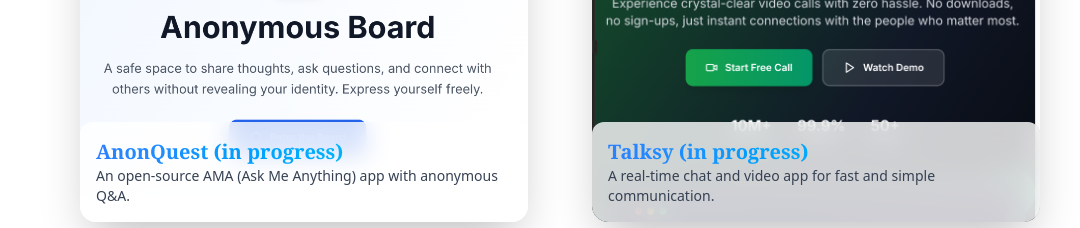
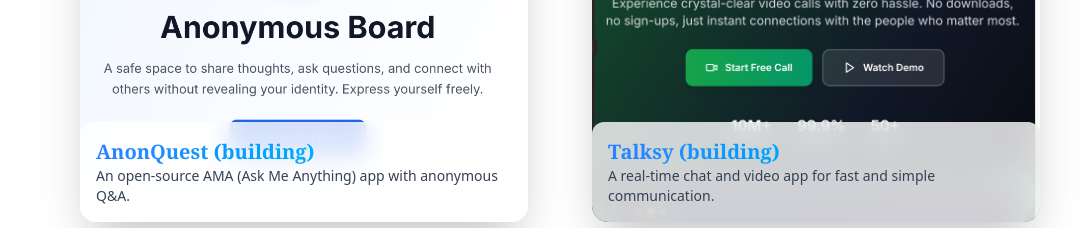
Before and after one commit to rajscriptsGH/Portfolio, a Next.js app: page / in a window 1280 px wide. Shown: the part 1740-1968 px from the top of the page, without its empty margins (120-1200 px from the left). Built offline with nearby package versions, Linux system fonts and the light colour scheme; a web font is replaced by a local one.

Commit message:
project update

```diff
--- a/src/components/FeaturedProjects.tsx
+++ b/src/components/FeaturedProjects.tsx
@@ -22,7 +22,7 @@
             demo: "https://bytebrain.vercel.app",
         },
         {
-            title: "AnonQuest (in progress)",
+            title: "AnonQuest (building)",
             img: "/anonquest.png",
             desc: "An open-source AMA (Ask Me Anything) app with anonymous Q&A.",
             tech: ["Next.js", "TypeScript", "Tailwind", "Node.js", "MongoDB", "Express"],
@@ -30,7 +30,7 @@
             demo: "https://anonquest.vercel.app",
         },
         {
-            title: "Talksy (in progress)",
+            title: "Talksy (building)",
             img: "/talksyChat.png",
             desc: "A real-time chat and video app for fast and simple communication.",
             tech: ["React", "Node.js", "MongoDB", "Express", "Tailwind", "Socket.io", "Stream"],
```
